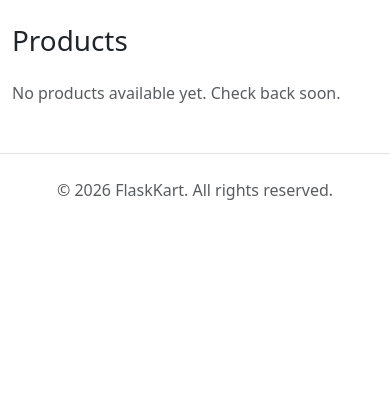
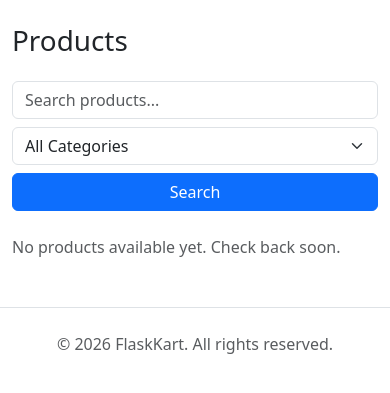
Before and after one commit to Apamestry/FlaskKart, a Flask app: page /products/ in a window 390 px wide. Shown: the part 56-449 px from the top of the page. Run offline with Flask 3, Linux system fonts and the light colour scheme; parts of the project's set-up code (start-up, migrations or seed data) failed here and were passed over.

Commit message:
Add product search by name and category filter

```diff
--- a/app/models/product.py
+++ b/app/models/product.py
@@ -9,6 +9,7 @@ class Product(db.Model):
     id = db.Column(db.Integer, primary_key=True)
     name = db.Column(db.String(150), nullable=False, index=True)
     description = db.Column(db.Text, nullable=True)
+    category = db.Column(db.String(80), nullable=False, default="Uncategorized", index=True)
     price = db.Column(db.Numeric(10, 2), nullable=False)
     stock = db.Column(db.Integer, nullable=False, default=0)
     image_filename = db.Column(db.String(255), nullable=True)
--- a/app/routes/product.py
+++ b/app/routes/product.py
@@ -1,5 +1,6 @@
-from flask import Blueprint, render_template, abort
+from flask import Blueprint, render_template, abort, request
 
+from app.extensions import db
 from app.models.product import Product
 
 product_bp = Blueprint("product", __name__, url_prefix="/products")
@@ -7,8 +8,31 @@ product_bp = Blueprint("product", __name__, url_prefix="/products")
 
 @product_bp.route("/")
 def list_products():
-    products = Product.query.filter_by(is_active=True).order_by(Product.created_at.desc()).all()
-    return render_template("products/list.html", products=products)
+    query = Product.query.filter_by(is_active=True)
+
+    search_term = request.args.get("q", "").strip()
+    if search_term:
+        query = query.filter(Product.name.ilike(f"%{search_term}%"))
+
+    category = request.args.get("category", "").strip()
+    if category:
+        query = query.filter(Product.category == category)
+
+    products = query.order_by(Product.created_at.desc()).all()
+
+    # Distinct categories among active products, for the filter dropdown
+    categories = [
+        row[0] for row in
+        db.session.query(Product.category).filter_by(is_active=True).distinct().order_by(Product.category).all()
+    ]
+
+    return render_template(
+        "products/list.html",
+        products=products,
+        categories=categories,
+        search_term=search_term,
+        selected_category=category,
+    )
 
 
 @product_bp.route("/<int:product_id>")
--- a/app/templates/products/list.html
+++ b/app/templates/products/list.html
@@ -4,6 +4,29 @@
 
 {% block content %}
 <h1 class="mb-4">Products</h1>
+
+<form method="GET" class="row g-2 mb-4">
+    <div class="col-sm-6 col-md-5">
+        <input type="text" name="q" class="form-control" placeholder="Search products..."
+               value="{{ search_term }}">
+    </div>
+    <div class="col-sm-4 col-md-3">
+        <select name="category" class="form-select">
+            <option value="">All Categories</option>
+            {% for cat in categories %}
+                <option value="{{ cat }}" {{ "selected" if cat == selected_category }}>{{ cat }}</option>
+            {% endfor %}
+        </select>
+    </div>
+    <div class="col-sm-2 col-md-2">
+        <button type="submit" class="btn btn-primary w-100">Search</button>
+    </div>
+    {% if search_term or selected_category %}
+    <div class="col-12">
+        <a href="{{ url_for('product.list_products') }}" class="small">Clear filters</a>
+    </div>
+    {% endif %}
+</form>
 
 {% if products %}
 <div class="row row-cols-1 row-cols-sm-2 row-cols-md-3 row-cols-lg-4 g-4">
@@ -33,6 +56,12 @@
     {% endfor %}
 </div>
 {% else %}
-<p class="text-muted">No products available yet. Check back soon.</p>
+<p class="text-muted">
+    {% if search_term or selected_category %}
+        No products match your search.
+    {% else %}
+        No products available yet. Check back soon.
+    {% endif %}
+</p>
 {% endif %}
 {% endblock %}
```
Also changed, not shown: migrations/versions/8d8365048014_add_category_to_products.py (added, +34 -0 lines), seed_products.py (+4 -4 lines).
